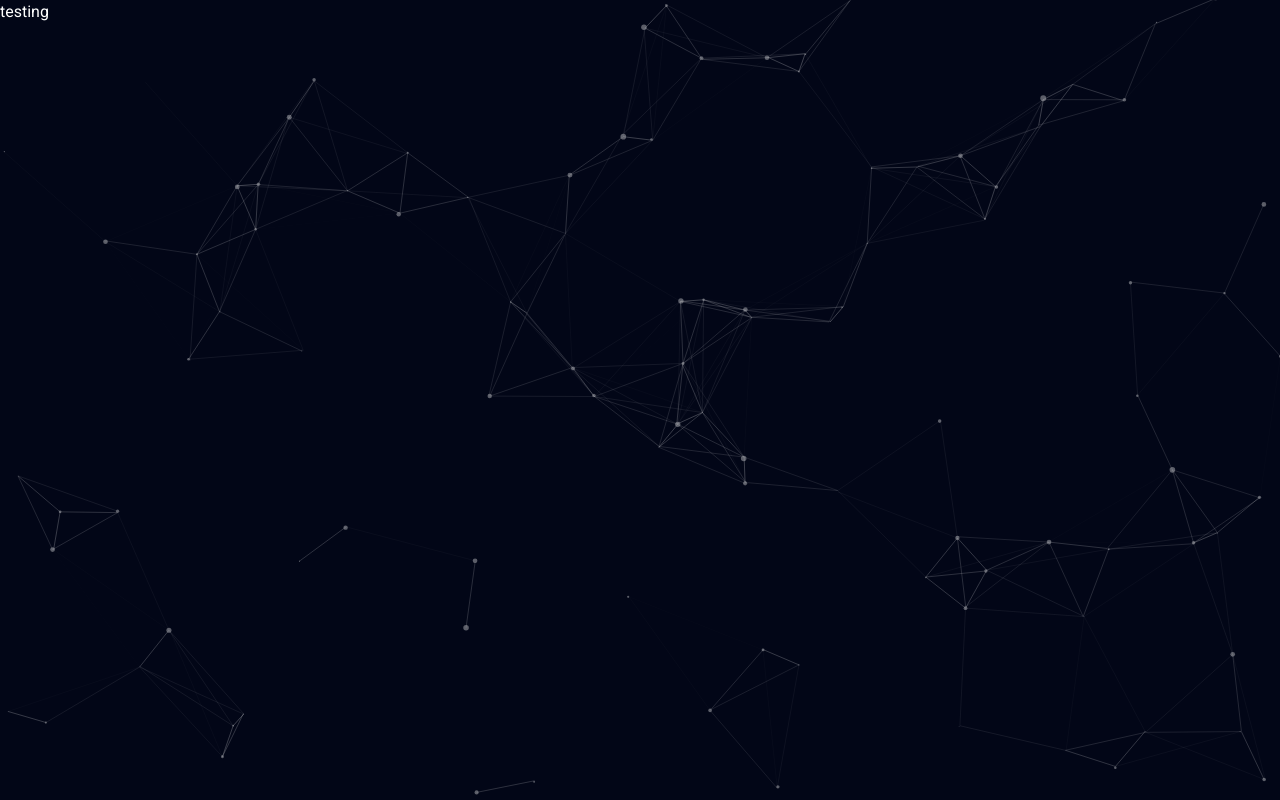
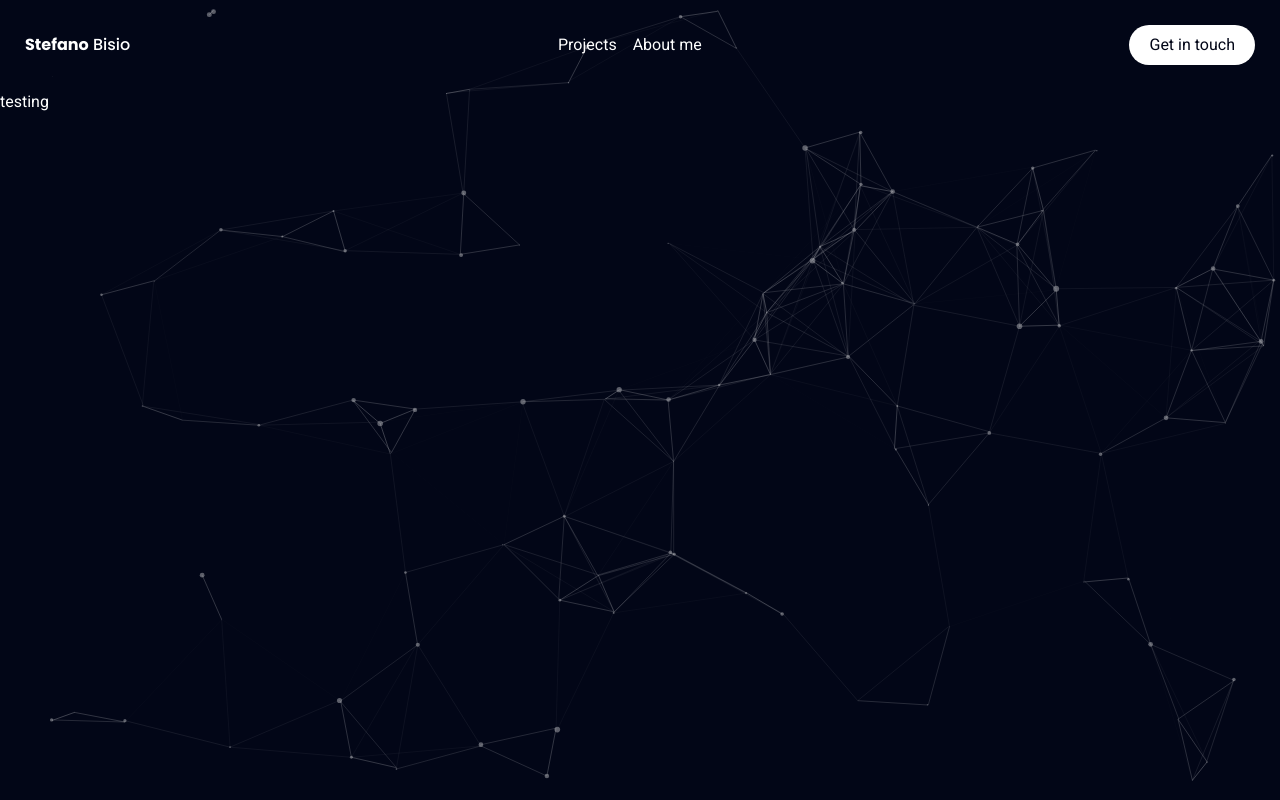
Before and after one commit to StefanoBisio/svelteportfolio, a SvelteKit app: page / in a window 1280 px wide. Built offline with nearby package versions, Linux system fonts and the light colour scheme.

Commit message:
populate and style header component

```diff
--- a/src/components/Header.svelte
+++ b/src/components/Header.svelte
@@ -0,0 +1,35 @@
+<script>
+    export let scrollY;
+    let tabs = [
+        { name: "Projects", link: "#projects" },
+        { name: "About me", link: "#about" },
+    ];
+</script>
+
+<header
+    class={"sticky z-[10] top-0 duration-200 px-6 flex items-center justify-between border border-solid " +
+        (scrollY > 0
+            ? "py-4 bg-slate-950 border-violet-950"
+            : "py-6 bg-transparent border-transparent")}
+>
+    <h1 class="font-medium">
+        <b class="font-bold poppins">Stefano</b> Bisio
+    </h1>
+    <div class="sm:flex items-center gap-4 hidden">
+        {#each tabs as tab, index}
+            <a href={tab.link} class="duration-200 hover:text-violet-400">
+                <p>{tab.name}</p>
+            </a>
+        {/each}
+    </div>
+
+    <a
+        href="#"
+        target="_blank"
+        class="blueShadow relative overflow-hidden px-5 py-2 group rounded-full bg-white text-slate-950"
+    >
+        <div class="absolute top-0 right-full w-full h-full bg-violet-400 opacity-20
+        group-hover:translate-x-full z-0 duration-200" />
+        <h4 class="relative z-9">Get in touch</h4>
+    </a>
+</header>
```
